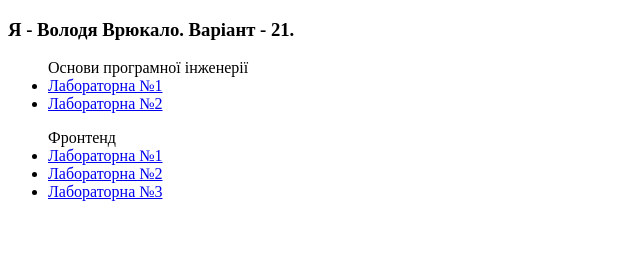
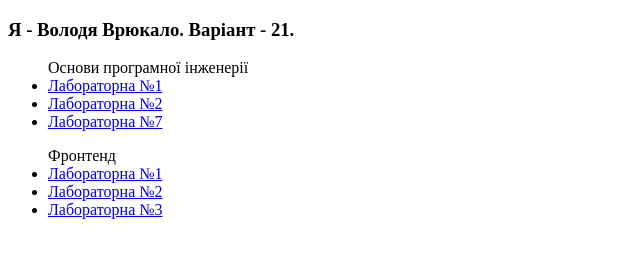
Before and after one commit to 0zitro/0zitro.github.io, a plain HTML site: page public_html/index.html in a window 1280 px wide. Shown: the whole page, without its empty margins (0-640 px from the left). Drawn offline with Linux system fonts and the light colour scheme.

Commit message:
lab7-OPI

```diff
--- a/public_html/index.html
+++ b/public_html/index.html
@@ -14,6 +14,7 @@
       <ul class="frontend">Основи програмної інженерії
         <li><a href="opi/lab1-vriukalo/lab1.html">Лабораторна №1</a></li>
         <li><a href="opi/lab2-vriukalo/lab2.html">Лабораторна №2</a></li>
+        <li><a href="opi/lab7-vriukalo/lab7.html">Лабораторна №7</a></li>
       </ul>
       <ul class="frontend">Фронтенд
         <li><a href="frontend/lab1-vriukalo/lab1.html">Лабораторна №1</a></li>
```
